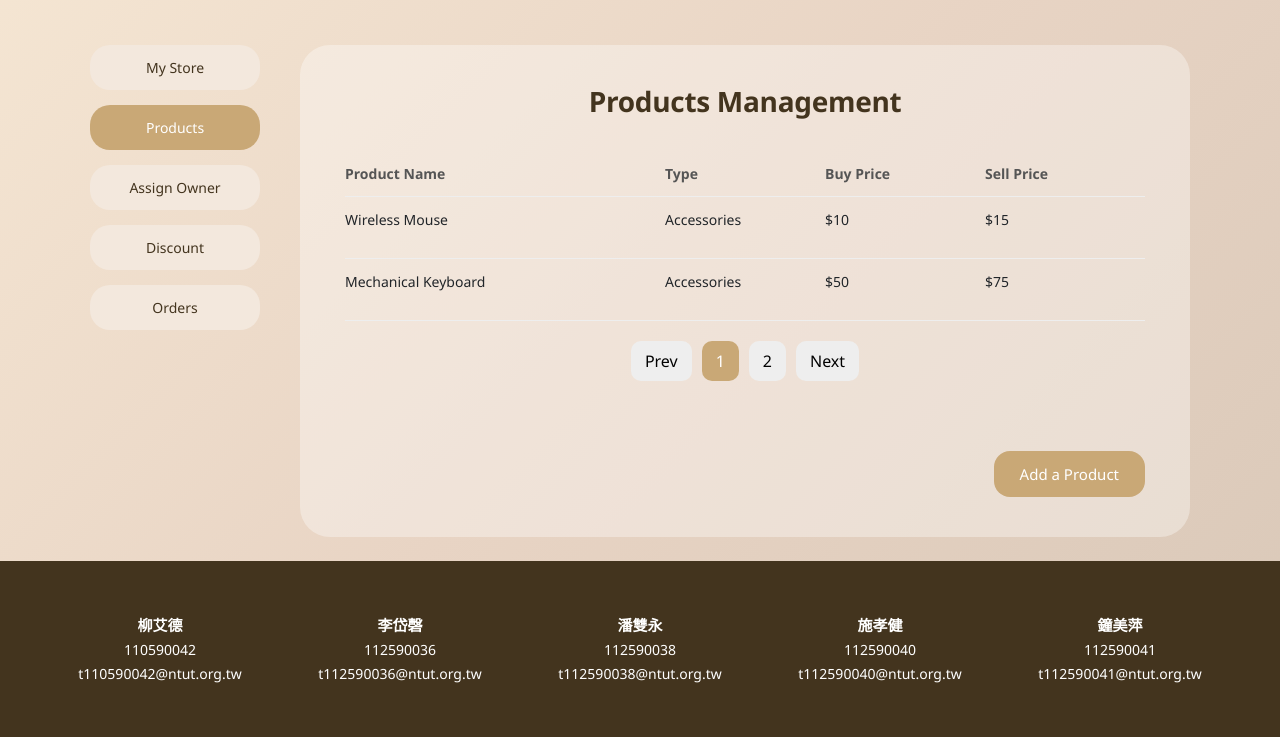
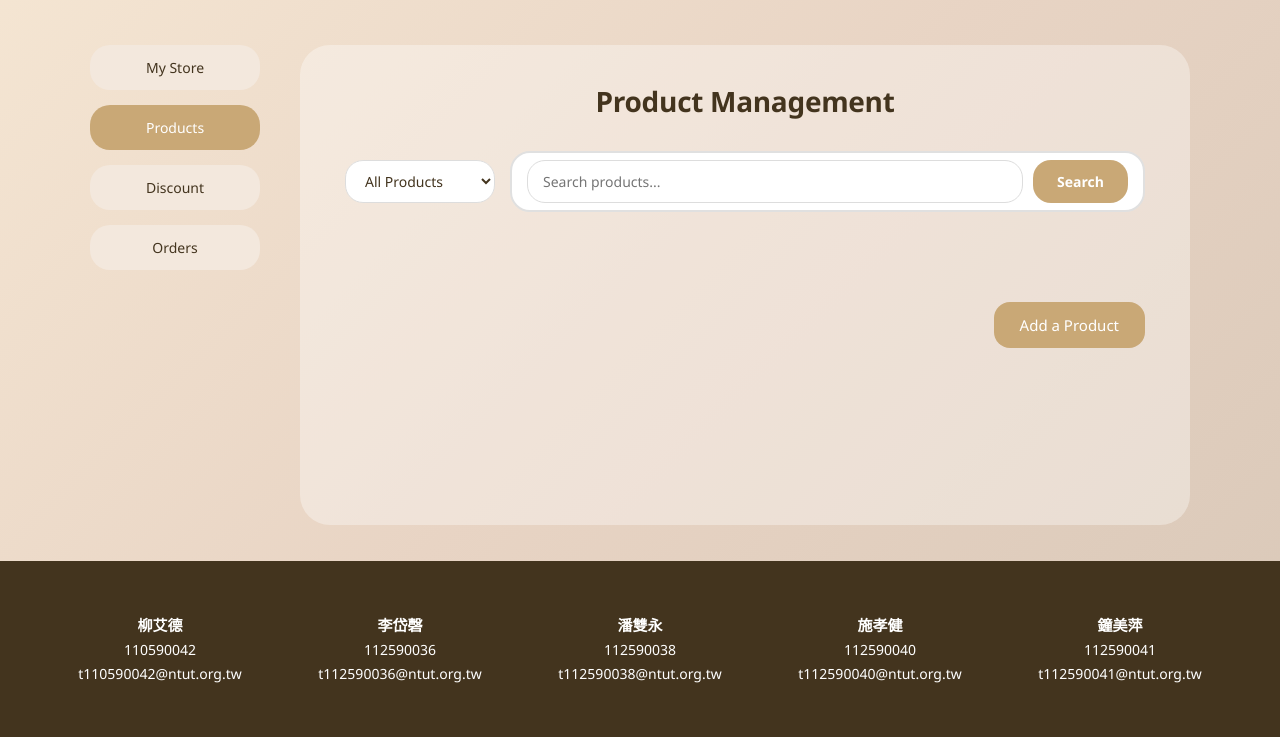
Before and after one commit to psyPan/e-commerce-platform, a Flask app: page /add_product in a window 1280 px wide. Shown: the part 63-800 px from the top of the page. Run offline with Flask 3, Linux system fonts and the light colour scheme; the visitor is signed in with stand-in values (Sample User, id 1); data that the repository does not hold is empty; some libraries are stand-ins or nearby versions.

Commit message:
Owner dashboard: owner can see products from his store and add new products with image file.

```diff
--- a/flask_store/products/routes.py
+++ b/flask_store/products/routes.py
@@ -6,6 +6,7 @@ from flask_store import db
 from flask_store.products.models import Product
 from flask_store.discounts.models import Discount
 from flask_store.products.forms import ProductForm
+from flask_store.products.utils import save_picture
 
 products = Blueprint('products', __name__)
 
@@ -18,11 +19,39 @@ def add_product():
     form = ProductForm()
     discounts = Discount.query.all()
     form.discount_code.choices = [(d.code, d.code) for d in discounts]
+     # Get page number and filters
+    page = request.args.get('page', 1, type=int)
+    search_query = request.args.get('search', '')
+    filter_by = request.args.get('filter_by', 'all')
+
+    # Build query
+    query = Product.query
+
+    # Apply search filter
+    if search_query:
+        query = query.filter(Product.name.contains(search_query))
+
+    # Apply category filter
+    if filter_by == 'in_stock':
+        query = query.filter(Product.stock > 0)
+    elif filter_by == 'out_of_stock':
+        query = query.filter(Product.stock == 0)
+    elif filter_by == 'with_discount':
+        query = query.filter(Product.discount_id != None)
+    elif filter_by == 'no_discount':
+        query = query.filter(Product.discount_id == None)
+
+    # Paginate
+    products_pagination = query.paginate(page=page, per_page=5, error_out=False)
     if form.validate_on_submit():
         if form.save.data:
             store = current_user.store
             discount = Discount.query.filter_by(code=form.discount_code.data).first()
-            product = Product(name=form.name.data, description=form.description.data,
+            if form.image.data:
+                picture_file = save_picture(form.image.data)
+            else:
+                picture_file = 'default.jpg'
+            product = Product(name=form.name.data, description=form.description.data, image=picture_file,
                               buy_price=form.buy_price.data, sell_price=form.sell_price.data,
                               stock=form.stock.data, manufacturer=form.manufacturer.data,
                               type=form.type.data, model=form.model.data, store_id=store.id, discount_id=discount.id)
@@ -37,7 +66,9 @@ def add_product():
                 return render_template('owner/add_product.html', form=form)
         elif form.cancel.data:
             return render_template('owner/add_product.html', title='Add Product', form=form)
-    return render_template('owner/add_product.html', title='Add Product', form=form, discounts=discounts)
+    return render_template('owner/add_product.html', title='Add Product', form=form, discounts=discounts,
+                           products=products_pagination.items,
+                           pagination=products_pagination)
 
 def list_products():
     page = request.args.get('page', 1, type=int)
--- a/flask_store/static/style/old/test_product.css
+++ b/flask_store/static/style/old/test_product.css
@@ -34,3 +34,24 @@
     background: #c9a876;
     color: white;
 }
+.form-control-file {
+    padding: 8px 12px;
+    border-radius: 18px;
+    font-size: 14px;
+    font-family: 'Segoe UI', Tahoma, Geneva, Verdana, sans-serif;
+    width: 100%;
+}
+.form-control-file::file-selector-button {
+    padding: 6px 14px;
+    background: #c9a876;
+    color: white;
+    border: none;
+    border-radius: 12px;
+    cursor: pointer;
+    font-size: 13px;
+    font-family: 'Segoe UI', Tahoma, Geneva, Verdana, sans-serif;
+    margin-right: 8px;
+}
+.form-control-file::file-selector-button:hover {
+    background: #b89763;
+}
--- /dev/null
+++ b/flask_store/static/style/owner/product.css
@@ -0,0 +1,196 @@
+/* Search and Filter Bar */
+.search-filter-bar {
+    margin-bottom: 20px;
+}
+
+.search-form {
+    display: flex;
+    gap: 15px;
+    align-items: center;
+}
+
+.filter-dropdown {
+    padding: 10px 15px;
+    border-radius: 18px;
+    border: 1px solid #ddd;
+    font-size: 14px;
+    font-family: 'Segoe UI', Tahoma, Geneva, Verdana, sans-serif;
+    background: white;
+    color: #43341e;
+    cursor: pointer;
+    min-width: 150px;
+}
+
+.filter-dropdown:focus {
+    outline: none;
+    border-color: #c9a876;
+}
+
+.search-box {
+    display: flex;
+    flex: 1;
+    gap: 10px;
+}
+
+.search-input {
+    flex: 1;
+    padding: 10px 15px;
+    border-radius: 18px;
+    border: 1px solid #ddd;
+    font-size: 14px;
+    font-family: 'Segoe UI', Tahoma, Geneva, Verdana, sans-serif;
+}
+
+.search-input:focus {
+    outline: none;
+    border-color: #c9a876;
+}
+
+.search-btn {
+    padding: 10px 24px;
+    background: #c9a876;
+    color: white;
+    border: none;
+    border-radius: 18px;
+    font-size: 14px;
+    font-weight: 600;
+    cursor: pointer;
+    transition: 0.2s;
+}
+
+.search-btn:hover {
+    background: #b89763;
+}
+
+/* Product List Styles */
+.product-view {
+    display: flex;
+    flex-direction: column;
+    gap: 15px;
+    margin-bottom: 20px;
+    font-family: 'Segoe UI', Tahoma, Geneva, Verdana, sans-serif;
+}
+
+.product-item {
+    display: flex;
+    align-items: center;
+    border: 1px solid #e0e0e0;
+    border-radius: 8px;
+    overflow: hidden;
+    background: white;
+    box-shadow: 0 2px 4px rgba(0,0,0,0.05);
+    transition: box-shadow 0.2s;
+    padding: 0px;
+    gap: 0px;
+}
+
+.product-item:hover {
+    box-shadow: 0 4px 8px rgba(0,0,0,0.1);
+}
+
+.product-image {
+    width: 120px;
+    height: 120px;
+    flex-shrink: 0;
+    display: flex;
+    align-items: center;
+    justify-content: center;
+    background: #f5f5f5;
+    margin-left: 30px;
+    border-radius: 8px;
+    overflow: hidden;
+}
+
+.product-image img {
+    width: 100%;
+    height: 100%;
+    object-fit: cover;
+}
+
+.product-details {
+    flex: 1;
+    padding: 20px;
+    display: flex;
+    flex-direction: column;
+    gap: 8px;
+    margin-left: 40px;
+}
+
+.product-title {
+    margin: 0;
+    font-size: 1.1em;
+    font-weight: 600;
+    color: #333;
+}
+
+.product-stock {
+    margin: 0;
+    color: #666;
+    font-size: 0.9em;
+}
+
+.stock-available {
+    color: #28a745;
+    font-weight: 600;
+}
+
+.stock-out {
+    color: #dc3545;
+    font-weight: 600;
+}
+
+.product-discount {
+    margin: 0;
+    color: #666;
+    font-size: 0.9em;
+}
+
+.discount-applied {
+    background: #c9a876;
+    color: white;
+    padding: 2px 8px;
+    border-radius: 4px;
+    font-size: 0.85em;
+    font-weight: 600;
+}
+
+.no-discount {
+    color: #999;
+    font-style: italic;
+}
+
+.product-price {
+    margin: 0;
+    font-size: 1.3em;
+    font-weight: 700;
+    color: #c9a876;
+}
+
+/* Hide product view when in edit mode */
+#productBox.editing .product-view{
+    display: none;
+}
+
+#productBox.editing .search-filter-bar {
+    display: none;
+}
+
+#productBox.editing .profile-form {
+    display: flex;
+    flex-direction: column;
+    gap: 18px;
+}
+
+#productBox.editing .profile-actions-view {
+    display: none;
+}
+
+#productBox.editing .pagination-controls {
+    display: none;
+}
+
+#productBox.editing .profile-actions-form {
+    display: flex;
+    gap: 14px;
+    justify-content: flex-end;
+}
--- a/flask_store/templates/owner/add_product.html
+++ b/flask_store/templates/owner/add_product.html
@@ -1,38 +1,75 @@
 {% extends "/owner/base_dashboard.html" %}
 
 {% block product %}
+<link rel="stylesheet" href="{{ url_for('static', filename='style/owner/product.css') }}">
 <div class="profile-card" id="productBox">
+    <h1 class="profile-title">Product Management</h1>
+
+    <!-- Search and Filter Bar -->
+    <div class="search-filter-bar">
+        <form method="GET" action="{{ url_for('products.add_product') }}" class="search-form">
+            <select name="filter_by" class="filter-dropdown">
+                <option value="all">All Products</option>
+                <option value="in_stock">In Stock</option>
+                <option value="out_of_stock">Out of Stock</option>
+                <option value="with_discount">With Discount</option>
+                <option value="no_discount">No Discount</option>
+            </select>
+
+            <div class="search-box">
+                <input type="text" name="search" placeholder="Search products..." class="search-input" value="{{ request.args.get('search', '') }}">
+                <button type="submit" class="search-btn">Search</button>
+            </div>
+        </form>
+    </div>
     <!-- ================= PRODUCT LIST ================= -->
-    <div class="profile-view">
-        <!-- TITLE -->
-        <h1 class="profile-title">Products Management</h1>
-        <div class="product-row">
-            <span>Product Name</span>
-            <span>Type</span>
-            <span>Buy Price</span>
-            <span>Sell Price</span>
+    <div class="product-view">
+        {% for product in products %}
+        <div class="product-item">
+            <div class="product-image">
+                {% if product.image %}
+                    <img src="{{ url_for('static', filename='product_pics/' + product.image) }}" alt="{{ product.name }}">
+                {% else %}
+                    <img src="{{ url_for('static', filename='product_pics/default.jpg') }}" alt="{{ product.name }}">
+                {% endif %}
+            </div>
+            <div class="product-details">
+                <h3 class="product-title">{{ product.name }}</h3>
+                <p class="product-stock">Stock: <span class="{% if product.stock > 0 %}stock-available{% else %}stock-out{% endif %}">{{ product.stock }} units</span></p>
+                <p class="product-discount">
+                    {% if product.discount_obj.code %}
+                        Discount: <span class="discount-applied">{{ product.discount_obj.code }}</span>
+                    {% else %}
+                        Discount: <span class="no-discount">No discount applied</span>
+                    {% endif %}
+                </p>
+                <p class="product-price">${{ "%.0f"|format(product.sell_price) }}</p>
+            </div>
         </div>
-        <!-- Repeat this row for 10 products -->
-        <div class="product-row">
-            <p>Wireless Mouse</p>
-            <p>Accessories</p>
-            <p>$10</p>
-            <p>$15</p>
-        </div>
-        <div class="product-row">
-            <p>Mechanical Keyboard</p>
-            <p>Accessories</p>
-            <p>$50</p>
-            <p>$75</p>
-        </div>
-        <!-- ... up to 10 products -->
-        <!-- ================= PAGINATION ================= -->
-        <div class="pagination">
-            <button class="page-btn">Prev</button>
-            <button class="page-btn active">1</button>
-            <button class="page-btn">2</button>
-            <button class="page-btn">Next</button>
-        </div>
+        {% endfor %}
+    </div>
+
+    <!-- Pagination Controls -->
+    <div class="pagination-controls">
+        {% if pagination.has_prev %}
+            <a href="{{ url_for('products.add_product', page=pagination.prev_num, search=request.args.get('search', ''), filter_by=request.args.get('filter_by', 'all')) }}" class="page-btn">Previous</a>
+        {% endif %}
+
+        {% for page_num in pagination.iter_pages(left_edge=1, right_edge=1, left_current=1, right_current=2) %}
+            {% if page_num %}
+                {% if page_num == pagination.page %}
+                    <span class="page-btn active">{{ page_num }}</span>
+                {% else %}
+                    <a href="{{ url_for('products.add_product', page=page_num, search=request.args.get('search', ''), filter_by=request.args.get('filter_by', 'all')) }}" class="page-btn">{{ page_num }}</a>
+                {% endif %}
+            {% else %}
+                <span class="page-ellipsis">...</span>
+            {% endif %}
+        {% endfor %}
+
+        {% if pagination.has_next %}
+            <a href="{{ url_for('products.add_product', page=pagination.next_num, search=request.args.get('search', ''), filter_by=request.args.get('filter_by', 'all')) }}" class="page-btn">Next</a>
+        {% endif %}
     </div>
     <!-- ================= ADD PRODUCT BUTTON ================= -->
     <div class="profile-actions profile-actions-view">
@@ -59,8 +96,8 @@
             </div>
             <!-- Product image -->
             <div class="profile-form-row">
-                {{ form.image.label() }} <br>
-                {{ form.image(class="form-control-file")}} <br>
+                {{ form.image.label() }}
+                {{ form.image(class="form-control-file")}}
                 {% if form.image.errors %}
                     {% for error in form.image.errors %}
                             <span class="text-danger">{{ error }}</span> <br>
--- a/flask_store/templates/owner/base_dashboard.html
+++ b/flask_store/templates/owner/base_dashboard.html
@@ -10,8 +10,8 @@
     <div class="profile-sidebar">
         <a class="side-btn {% if request.endpoint == 'stores.store_info' %} active {% endif %}" href="{{ url_for('stores.store_info') }}">My Store</a>
         <a class="side-btn {% if request.endpoint == 'products.add_product' %} active {% endif %}" href="{{ url_for('products.add_product') }}">Products</a>
-        <a class="side-btn {% if request.endpoint == 'users.assign_owner' %} active {% endif %}" href="{{ url_for('users.assign_owner') }}">Assign Owner</a> <!-- TODO: Move to admin dashboard -->
-        <a class="side-btn {% if request.endpoint == 'discounts.add_discount' %} active {% endif %}" href="{{ url_for('discounts.add_discount') }}">Discount</a> <!-- TODO: Move to admin dashboard -->
+        <!-- <a class="side-btn {% if request.endpoint == 'users.assign_owner' %} active {% endif %}" href="{{ url_for('users.assign_owner') }}">Assign Owner</a> TODO: Move to admin dashboard -->
+        <a class="side-btn {% if request.endpoint == 'discounts.add_discount' %} active {% endif %}" href="{{ url_for('discounts.add_discount') }}">Discount</a>
         <a class="side-btn">Orders</a>
     </div>
 
```
Also changed, not shown: flask_store/products/utils.py (added, +18 -0 lines).
